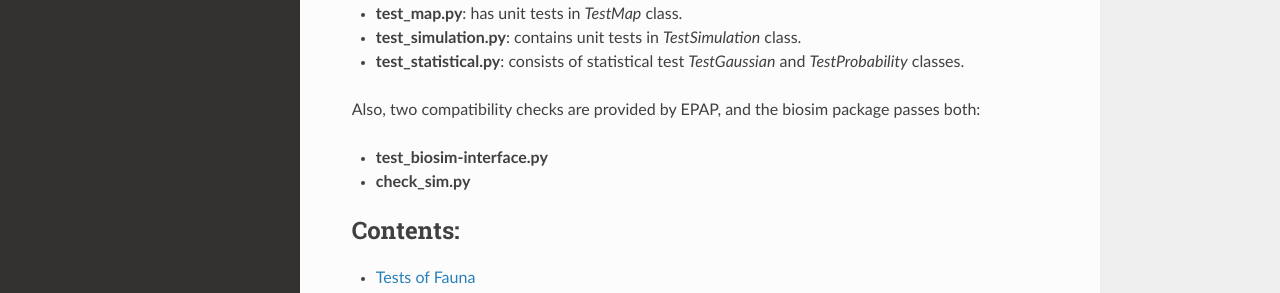
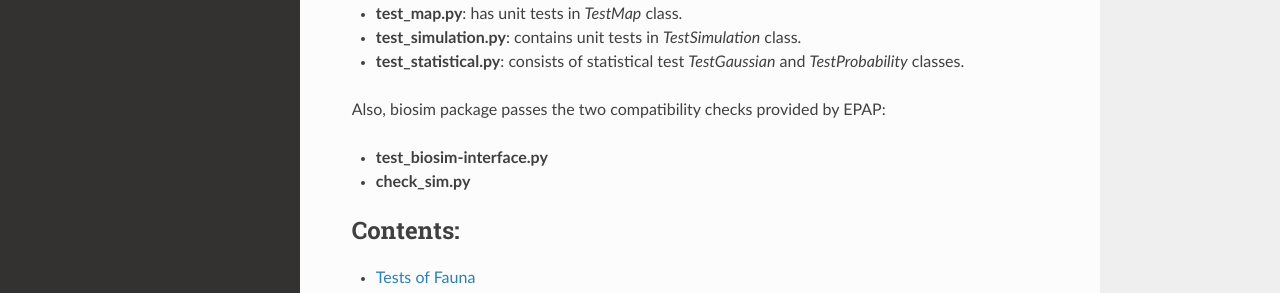
Before and after one commit to mhmdrdwn/biosim_inf200, a Sphinx documentation site: the page built from doc/testdoc.rst, in a window 1280 px wide and 1029 px high. Shown: the part 430-723 px from the top of the window. Built offline with Sphinx 7.4.7 and the Read the Docs theme 2.0.0, drawn with Linux system fonts in a browser that asks for light colours.

Commit message:
modify text

```diff
--- a/doc/testdoc.rst
+++ b/doc/testdoc.rst
@@ -14,7 +14,7 @@ The tests consists of these python files.
 * **test_simulation.py**: contains unit tests in *TestSimulation* class.
 * **test_statistical.py**: consists of statistical test *TestGaussian* and *TestProbability* classes.
 
-Also, two compatibility checks are provided by EPAP, and the biosim package passes both:
+Also, biosim package passes the two compatibility checks provided by EPAP:
 
 * **test_biosim-interface.py**
 * **check_sim.py**
```
